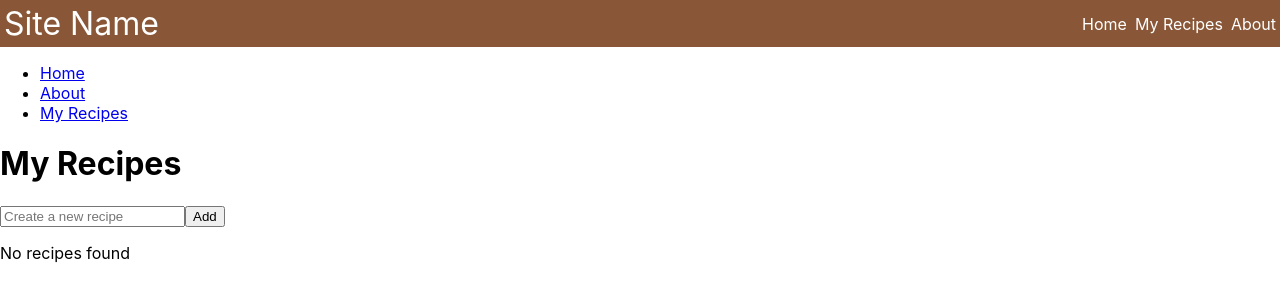
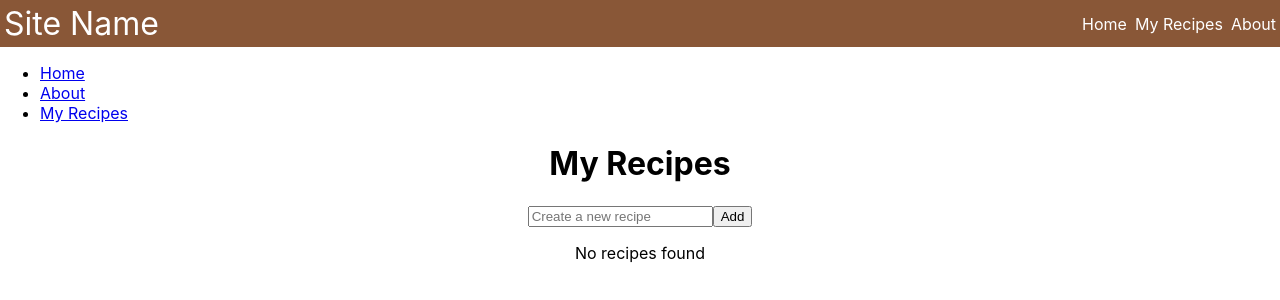
Before and after one commit to meva08/catalyst24, a React (Create React App) app in the folder recipe-app/: page /my_recipes in a window 1280 px wide. Shown: the top 300 px of the page. Built offline with nearby package versions, Linux system fonts and the light colour scheme.

Commit message:
changed some basic formatting and added a navbar component

```diff
--- a/recipe-app/src/App.css
+++ b/recipe-app/src/App.css
@@ -1,3 +1,8 @@
+.section {
+  margin: auto;
+  text-align: center;
+}
+
 .App {
   text-align: center;
 }
--- /dev/null
+++ b/recipe-app/src/components/NavBar.js
@@ -0,0 +1,25 @@
+import { Outlet, Link } from "react-router-dom";
+
+function NavBar() {
+    return (
+        <div className="nav-bar">
+          <nav>
+            <ul>
+              <li>
+                <Link to="/">Home</Link>
+              </li>
+              <li>
+                <Link to="/about">About</Link>
+              </li>
+              <li>
+                <Link to="/my_recipes">My Recipes</Link>
+              </li>
+            </ul>
+          </nav>
+
+          <Outlet />
+        </div>
+      )
+}
+
+export default NavBar
--- a/recipe-app/src/pages/About.js
+++ b/recipe-app/src/pages/About.js
@@ -1,5 +1,11 @@
 function About() {
-    return <h1>About</h1>;
+    return (
+        <>
+            <div className="section">
+                <h1>About</h1>
+            </div>
+        </>
+    )
 };
 
 export default About;
--- a/recipe-app/src/pages/Home.js
+++ b/recipe-app/src/pages/Home.js
@@ -1,5 +1,11 @@
 function Home() {
-    return <h1>home page yay</h1>;
+    return (
+        <>
+            <div className="section">
+                <h1>Home</h1>
+            </div>
+        </>
+    )
 };
 
 export default Home;
--- a/recipe-app/src/pages/Layout.js
+++ b/recipe-app/src/pages/Layout.js
@@ -1,24 +1,9 @@
-import { Outlet, Link } from "react-router-dom";
+import NavBar from '../components/NavBar'
+import '../App.css';
 
 function Layout() {
-  return (
-    <>
-      <nav>
-        <ul>
-          <li>
-            <Link to="/">Home</Link>
-          </li>
-          <li>
-            <Link to="/about">About</Link>
-          </li>
-          <li>
-            <Link to="/my_recipes">My Recipes</Link>
-          </li>
-        </ul>
-      </nav>
-
-      <Outlet />
-    </>
+  return(
+    <NavBar />
   )
 };
 
--- a/recipe-app/src/pages/MyRecipes.js
+++ b/recipe-app/src/pages/MyRecipes.js
@@ -1,3 +1,6 @@
+// functionality copied from todo-list example with elements renamed as recipe and recipes
+// doesn't save when you leave the page -- not sure how to remedy this
+
 import { useState } from "react";
 
 function MyRecipes() {
@@ -20,10 +23,10 @@ function MyRecipes() {
     };
 
     return (
-        <div className="app">
+        <div className="section">
             <h1>My Recipes</h1>
 
-            <div className="input-wrapper">
+            <>
                 <input
                     type="text"
                     name="recipe"
@@ -34,7 +37,7 @@ function MyRecipes() {
                     }}
                 />
                 <button className="add-button" onClick={addRecipe}>Add</button>
-            </div>
+            </>
 
             <>
             {recipes?.length > 0 ? (
```
